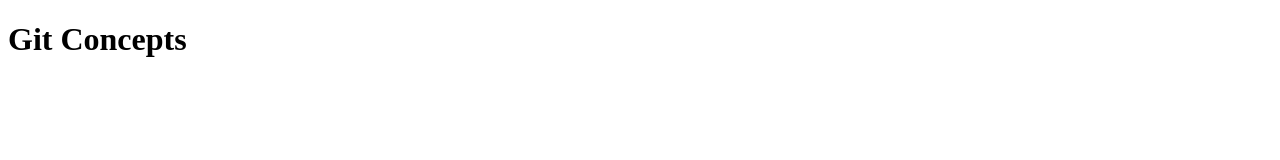
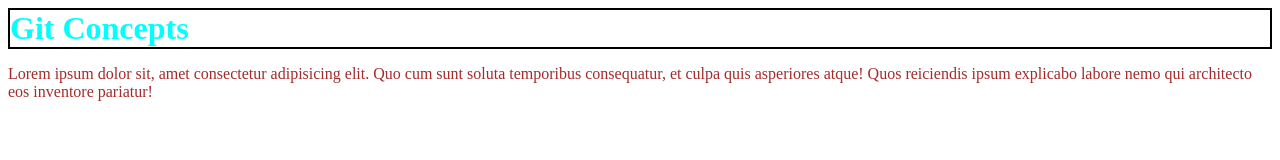
Before and after one commit to priyanshu6386/newrepos, a plain HTML site: page index.html in a window 1280 px wide. Drawn offline with Linux system fonts and the light colour scheme.

Commit message:
secondphase

```diff
--- a/index.html
+++ b/index.html
@@ -1,12 +1,19 @@
 <!DOCTYPE html>
 <html lang="en">
-<head>
-    <meta charset="UTF-8">
-    <meta http-equiv="X-UA-Compatible" content="IE=edge">
-    <meta name="viewport" content="width=device-width, initial-scale=1.0">
+  <head>
+    <meta charset="UTF-8" />
+    <meta http-equiv="X-UA-Compatible" content="IE=edge" />
+    <meta name="viewport" content="width=device-width, initial-scale=1.0" />
     <title>Document</title>
-</head>
-<body>
+    <link rel="stylesheet" href="style.css">
+  </head>
+  <body>
     <h1>Git Concepts</h1>
-</body>
+    <p>
+      Lorem ipsum dolor sit, amet consectetur adipisicing elit. Quo cum sunt
+      soluta temporibus consequatur, et culpa quis asperiores atque! Quos
+      reiciendis ipsum explicabo labore nemo qui architecto eos inventore
+      pariatur!
+    </p>
+  </body>
 </html>
--- /dev/null
+++ b/style.css
@@ -0,0 +1,10 @@
+h1{
+    color: aqua;
+    margin: auto;
+    border: 2px solid black;
+}
+
+p{
+
+    color: brown;
+}
```
